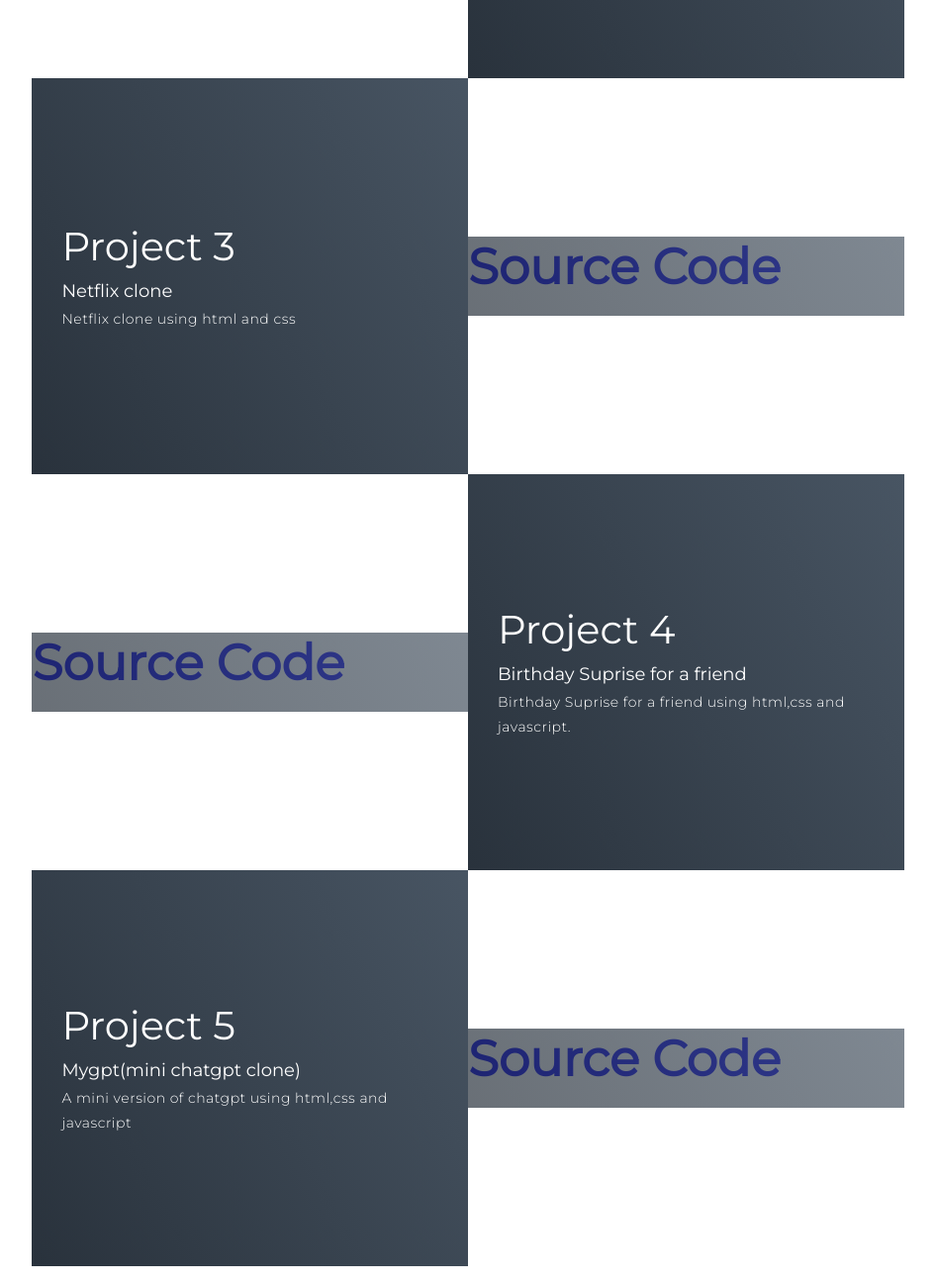
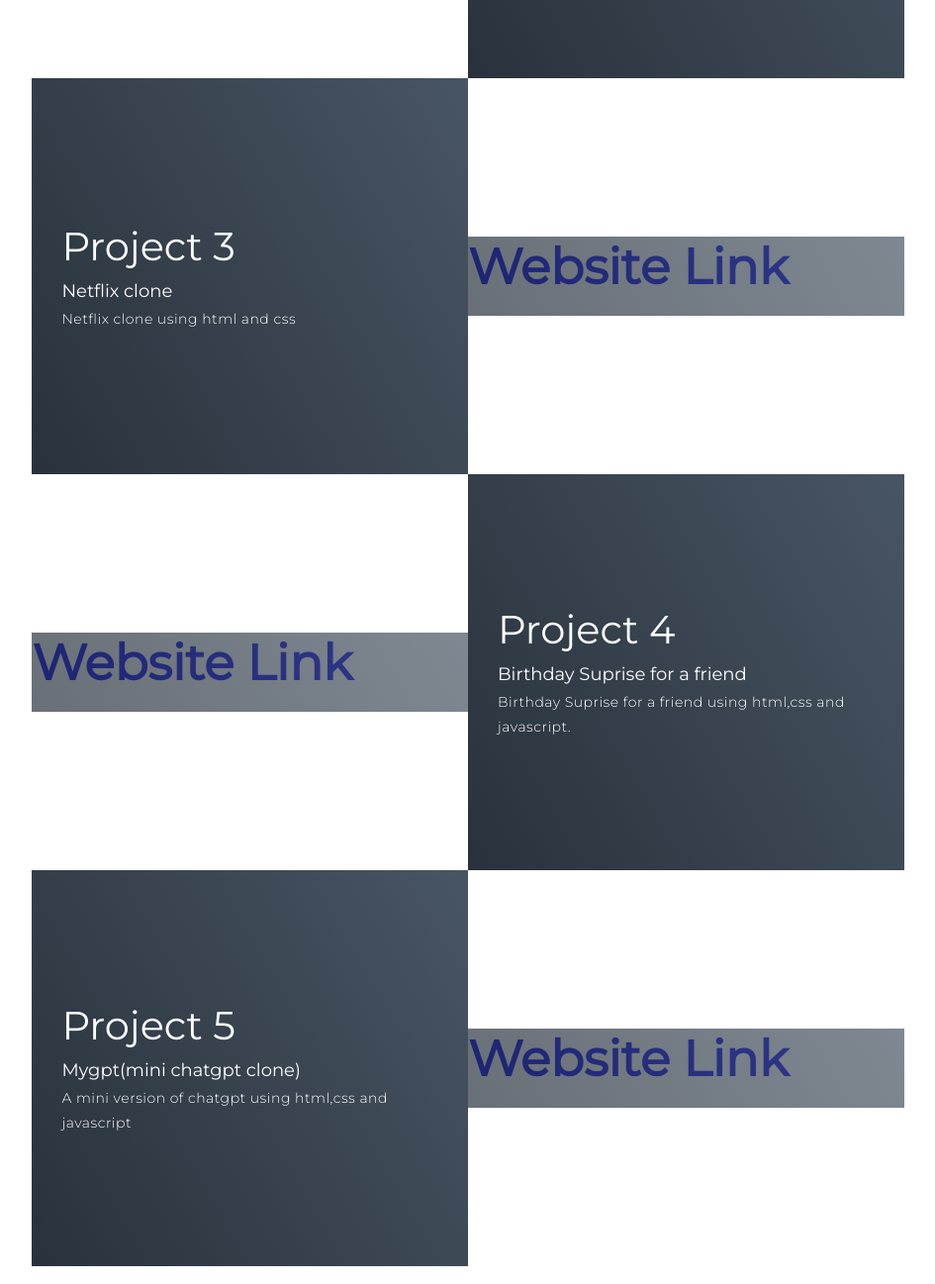
Before and after one commit to karankaushik012345/My-portfolio-Website, a plain HTML site: page index.html in a window 1280 px wide. Shown: the part 1744-3041 px from the top of the page at 99% size, without its empty margins (167-1112 px from the left). Drawn offline with Linux system fonts and the light colour scheme.

Commit message:
Update index.html

```diff
--- a/index.html
+++ b/index.html
@@ -60,7 +60,7 @@
             <p>Landing page of UltraEdit website using html and css</p>
           </div>
           <div class="project-img">
-            <a href="https://github.com/karankaushik012345/Internshp-Task-1">Source Code</a>
+            <a href="https://karankaushik012345.github.io/Internshp-Task-1/">Website Link</a>
           </div>
         </div>
         <div class="project-item">
@@ -70,7 +70,7 @@
             <p>Ecommerce website named vegestore using html,css and javascript.</p>
           </div>
           <div class="project-img">
-            <a href="https://github.com/karankaushik012345/Internship-Task2">Source Code</a>
+            <a href="https://karankaushik012345.github.io/Internship-Task2/">Source Code</a>
           </div>
         </div>
         <div class="project-item">
@@ -80,7 +80,7 @@
             <p>Netflix clone using html and css</p>
           </div>
           <div class="project-img">
-            <a href="https://github.com/karankaushik012345/Netflix-app-clone">Source Code</a>
+            <a href="https://karankaushik012345.github.io/Netflix-app-clone/">Website Link</a>
           </div>
         </div>
         <div class="project-item">
@@ -90,7 +90,7 @@
             <p>Birthday Suprise for a friend using html,css and javascript.</p>
           </div>
           <div class="project-img">
-            <a href="https://github.com/karankaushik012345/Birthdaysupriseforfriend">Source Code</a>
+            <a href="https://karankaushik012345.github.io/Birthdaysupriseforfriend/">Website Link</a>
           </div>
         </div>
         <div class="project-item">
@@ -100,7 +100,7 @@
             <p>A mini version of chatgpt using html,css and javascript</p>
           </div>
           <div class="project-img">
-            <a href="https://github.com/karankaushik012345/Chatgpt-mini-clone">Source Code</a>
+            <a href="https://karankaushik012345.github.io/Chatgpt-mini-clone/">Website Link</a>
           </div>
         </div>
       </div>
```
